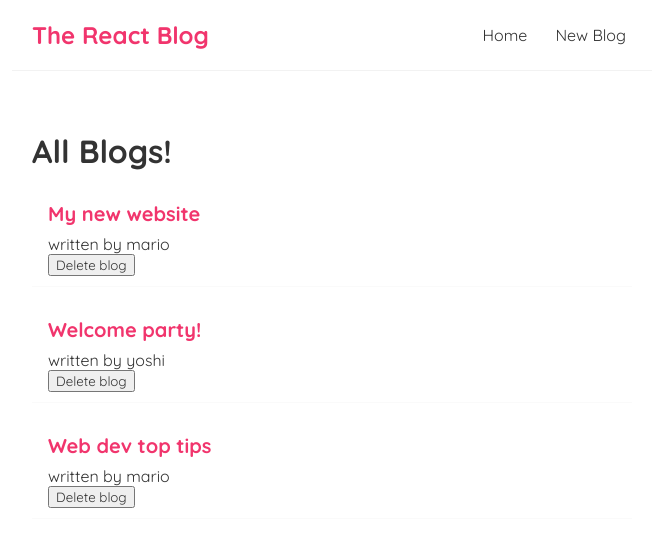
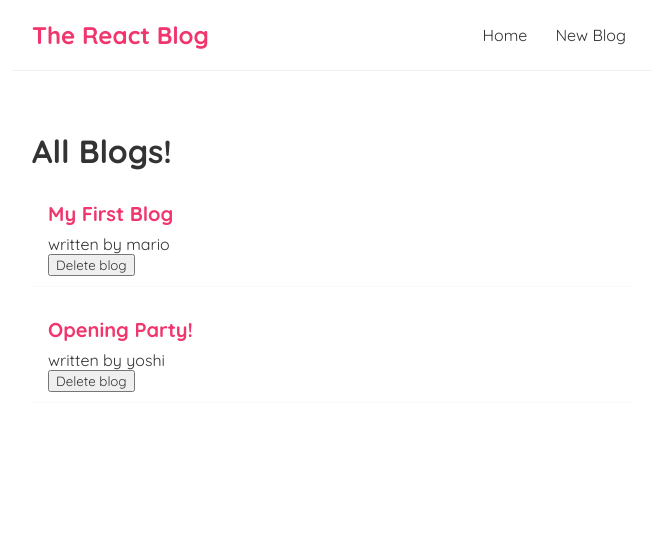
Before and after one commit to kinly19/React-blog, a React (Create React App) app: page / in a window 1280 px wide. Shown: the top 546 px of the page, without its empty margins (308-964 px from the left). Built offline with nearby package versions, Linux system fonts and the light colour scheme; data requests are answered from the project's data file.

Commit message:
setting up useEffect to fetch local data to be used for our BlogList component

```diff
--- a/src/Home.js
+++ b/src/Home.js
@@ -1,21 +1,36 @@
-import { useState } from "react";
+import { useState, useEffect } from "react";
 import BlogList from "./BlogList";
 
 
 const Home = () => {
 
-    const [blogs, setBlogs] = useState([
-        { title: 'My new website', body: 'lorem ipsum...', author: 'mario', id: 1 },
-        { title: 'Welcome party!', body: 'lorem ipsum...', author: 'yoshi', id: 2 },
-        { title: 'Web dev top tips', body: 'lorem ipsum...', author: 'mario', id: 3 }
-    ]);
+    // const [blogs, setBlogs] = useState([
+    //     { title: 'My new website', body: 'lorem ipsum...', author: 'mario', id: 1 },
+    //     { title: 'Welcome party!', body: 'lorem ipsum...', author: 'yoshi', id: 2 },
+    //     { title: 'Web dev top tips', body: 'lorem ipsum...', author: 'mario', id: 3 }
+    // ]);
+
+    const [blogs, setBlogs] = useState(null);
+
+
+    //fetch data with useEffect
+    useEffect(() => {
+        fetch('http://localhost:8000/blogs')
+            .then(res => {
+                return res.json();
+            })
+            .then((data) => {
+                console.log(data)
+                setBlogs(data)
+            });
+    }, []);
 
 
 
 
     return (
         <div className="home">
-            <BlogList blogs={blogs} title="All Blogs!" />
+            {blogs && <BlogList blogs={blogs} title="All Blogs!" />} {/* only outputs rightside if the left side is true, because blogs is null at first(false) it does nothing, once blogs has fetched its data blogs becomes true then it runs the right side of operand  */}
             {/* <BlogList blogs={blogs.filter((blog) => blog.author === 'mario')} title="Mario's Blogs!" />
             <BlogList blogs={blogs.filter((blog) => blog.author === 'yoshi')} title="Yoshi's Blogs!" /> */}
         </div>
```
